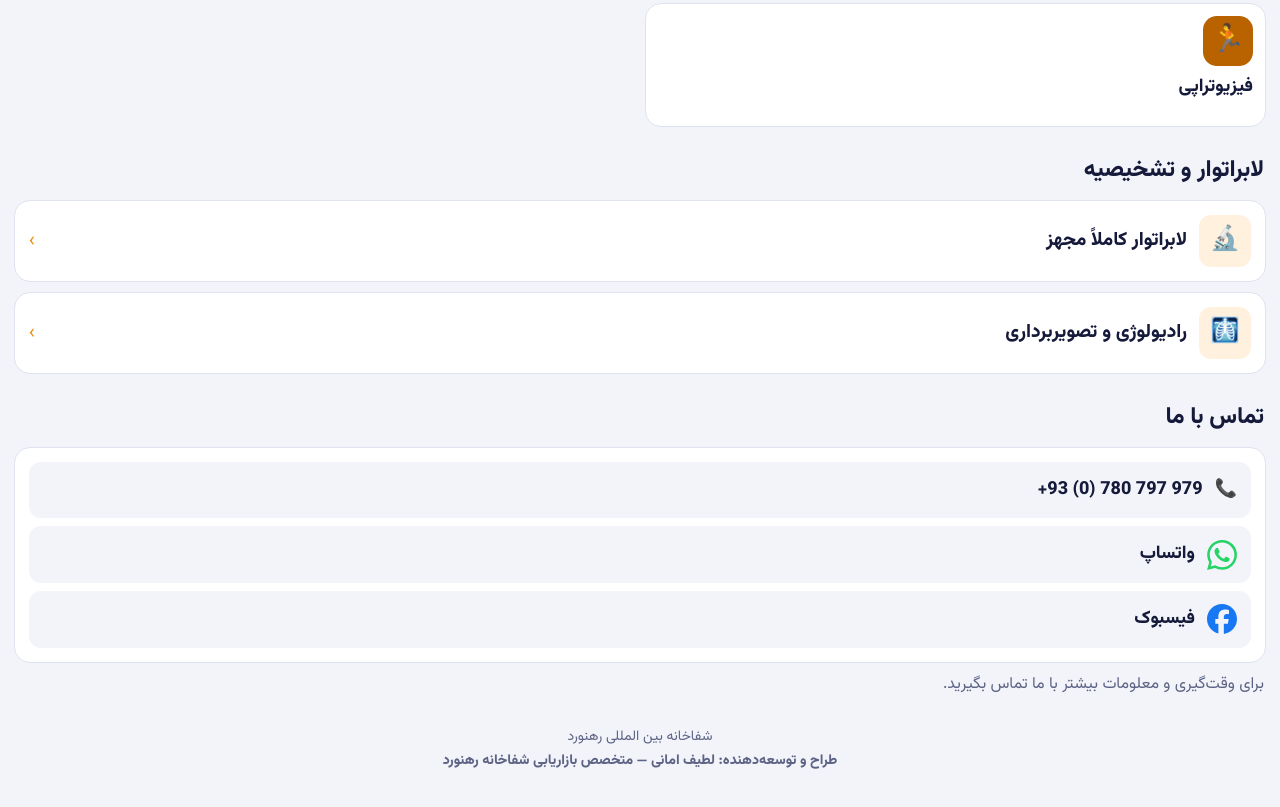
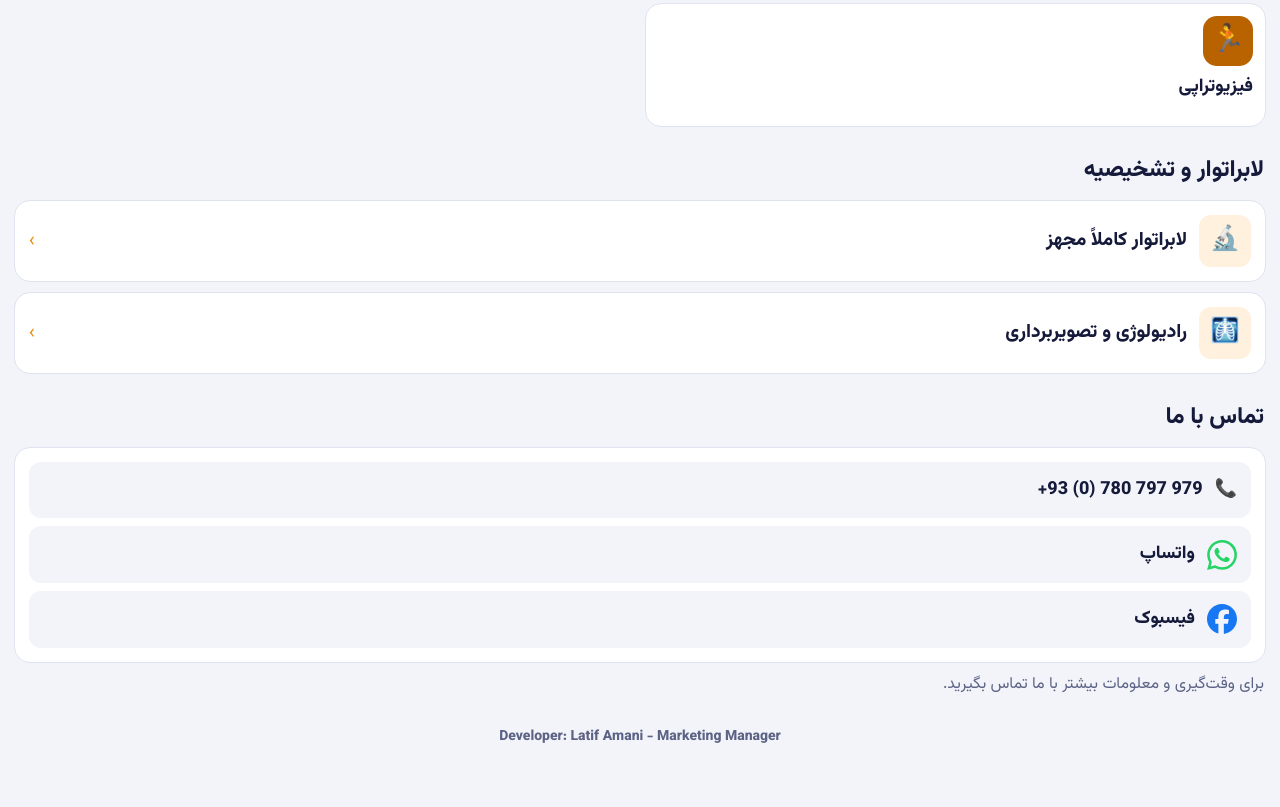
Before and after one commit to rahnaward4/hospital, a plain HTML site: page index.html in a window 1280 px wide. Shown: the part 1947-2754 px from the top of the page. Drawn offline with Linux system fonts and the light colour scheme.

Commit message:
Add files via upload

```diff
--- a/data.js
+++ b/data.js
@@ -41,7 +41,7 @@ window.APP_DATA = {
     none: S("چیزی پیدا نشد", "هیڅ نه ولیدل شول", "Nothing found"),
     note: S("برای وقت‌گیری و معلومات بیشتر با ما تماس بگیرید.", "د وخت اخیستلو او نورو معلوماتو لپاره موږ سره اړیکه ونیسئ.", "Call us to book an appointment or for more information."),
     imgNote: S("تصویر تزئینی است و برای نمایش خدمات می‌باشد؛ عکس واقعی بخش نیست.", "دا انځور سینګاریز دی او یوازې د خدمتونو د ښودلو لپاره دی؛ د څانګې ریښتینی عکس نه دی.", "Decorative illustration to show the service; not a real photo of the department."),
-    developer: S("طراح و توسعه‌دهنده: لطیف امانی — متخصص بازاریابی شفاخانه رهنورد", "جوړونکی: لطیف امانی — د رهنورد روغتون د بازارموندنې متخصص", "Developer: Latif Amani — Marketing Specialist, Rahnaward Hospital")
+    developer: S("Developer: Latif Amani - Marketing Manager", "Developer: Latif Amani - Marketing Manager", "Developer: Latif Amani - Marketing Manager")
   },
 
   /* ---------- بخش‌ها ---------- */
--- a/index.html
+++ b/index.html
@@ -80,7 +80,7 @@ h2{font-size:23px;font-weight:800;margin:24px 2px 10px}
 .contact a{display:flex;align-items:center;gap:12px;text-decoration:none;color:var(--ink);font-weight:700;font-size:18px;padding:13px 14px;border-radius:12px;background:var(--bg)}
 .contact .ph{direction:ltr;unicode-bidi:embed}
 .note{color:var(--muted);font-size:16px;margin:8px 2px 0}
-footer{text-align:center;color:var(--muted);font-size:14px;margin:28px 0 8px}
+footer{direction:ltr;text-align:center;color:var(--muted);font-size:14px;margin:28px 0 8px}
 
 /* ---- bottom action bar ---- */
 .bar{position:fixed;inset-inline:0;bottom:0;z-index:30;background:#fff;border-top:1px solid var(--line);display:flex;gap:8px;
@@ -236,7 +236,7 @@ footer{text-align:center;color:var(--muted);font-size:14px;margin:28px 0 8px}
     $("hDx").textContent = t(U.diagnostics);
     $("hCon").textContent = t(U.contact);
     $("note").textContent = t(U.note);
-    $("foot").innerHTML = esc(t(H.name)) + "<br><b>" + esc(t(U.developer)) + "</b>";
+    $("foot").innerHTML = "<b>" + esc(t(U.developer)) + "</b>";
     $("bCall").textContent = "📞 " + t(U.call);
     $("bWa").innerHTML = icoWA("#fff") + "<span>" + esc(t(U.whatsapp)) + "</span>";
     $("bFb").innerHTML = icoFB("#fff") + "<span>" + esc(t(U.facebook)) + "</span>";
```
